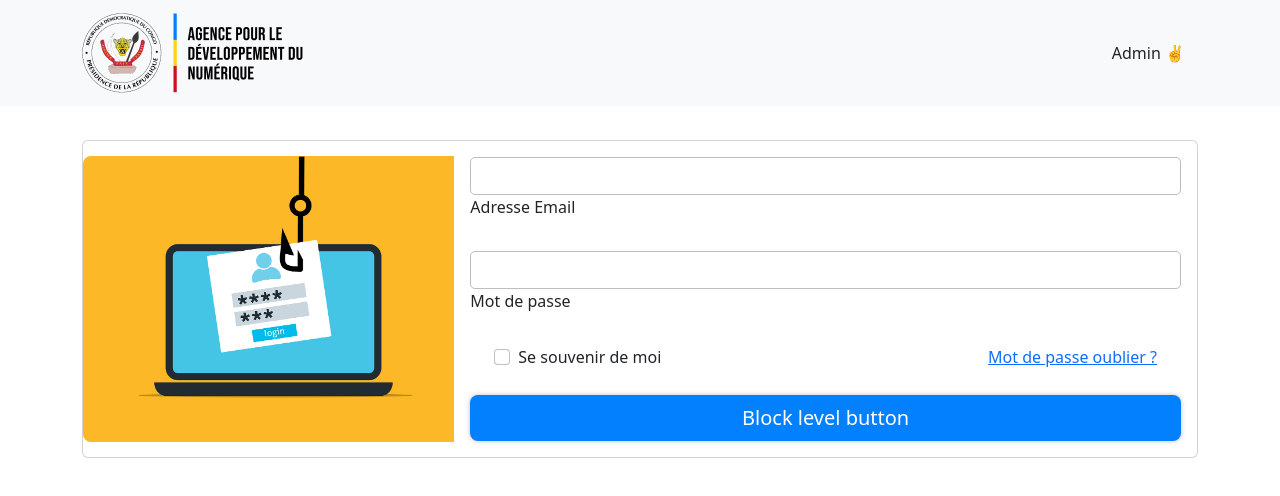
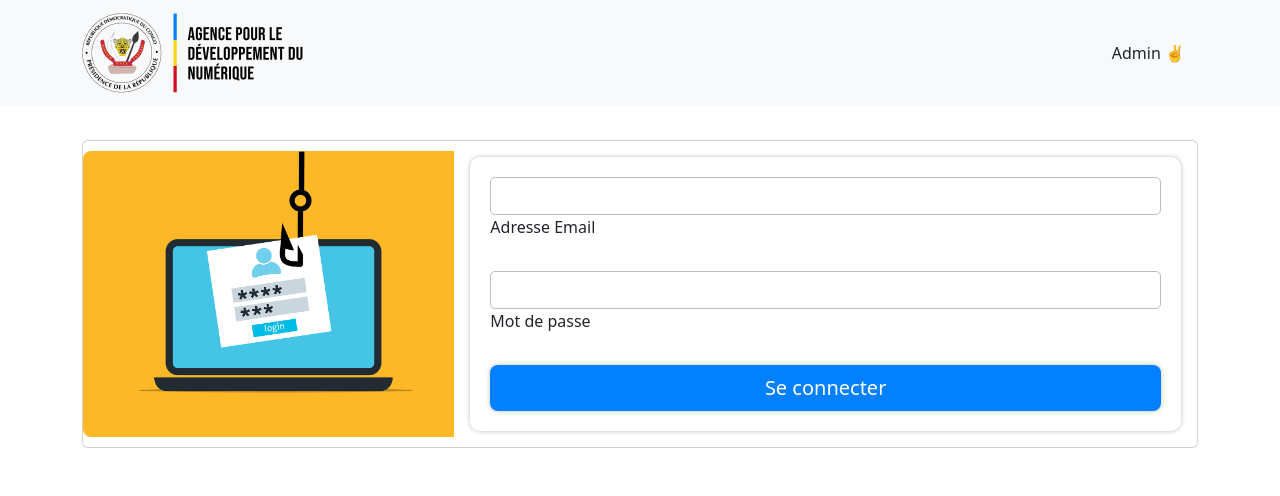
Before and after one commit to hermanngumbu/demande-adresse-mail-app, a React (Create React App) app: page /login in a window 1280 px wide. Shown: the top 496 px of the page. Built offline with nearby package versions, Linux system fonts and the light colour scheme.

Commit message:
feat: add authenfication

```diff
--- a/package.json
+++ b/package.json
@@ -6,6 +6,7 @@
     "@testing-library/jest-dom": "^5.16.5",
     "@testing-library/react": "^13.4.0",
     "@testing-library/user-event": "^13.5.0",
+    "axios": "^1.3.5",
     "bootstrap": "^5.2.3",
     "mdb-react-ui-kit": "^6.0.0",
     "react": "^18.2.0",
--- a/src/components/login/Login.jsx
+++ b/src/components/login/Login.jsx
@@ -1,69 +1,49 @@
-import React from 'react'
-// import { useForm } from 'react-hook-form'
+import React, { useState } from 'react'
+import { useForm } from 'react-hook-form'
 // import Navbar from '../navbar/Navbar'
 import log from '../../images/log.png';
+import './login.css'
+import axios from 'axios'
 
-import './login.css'
-
-import {Button} from 'react-bootstrap'
+import { Button } from 'react-bootstrap'
 import {
-    MDBBtn,
   MDBContainer,
   MDBCard,
   MDBCardBody,
   MDBCardImage,
   MDBRow,
   MDBCol,
-    MDBInput,
-    MDBCheckbox
+  MDBInput
 }
   from 'mdb-react-ui-kit';
+import { useNavigate } from 'react-router-dom';
 
 const Login = () => {
-//     const { register, handleSubmit, formState: { errors } } = useForm()
+  const { register, handleSubmit, reset } = useForm()
+  const navigate = useNavigate()
 
-//     const submitData = (data) => {
-//           console.log(data)
-//     }
+      const submitData = (data) => {
+        console.log(data)
+        let body = {
+          email: data.email,
+          password: data.password
+        }
+        axios.post("http://localhost:4000/api/auth/login", body)
+          .then((response) => {
+
+            if (response.data.token.user.name === "Dntic_User") {
+              navigate("/validation-dntic")
+            } else if (response.data.token.user.name === "Rh_User") {
+              navigate("/validation-rh")
+            }
+          })
+          .catch((error) => {
+            console.log(error)
+          })
+        reset()
+  }
   return (
     <>
-
-          {/* <div className='main'>
-              <div className='card'>
-                  <div className="card-body">
-                      <div>
-                          <h1 className='card-title'>Authentification</h1>
-                      </div>
-                      <div>
-                          <form className='form' onSubmit={handleSubmit(submitData)} >
-                              <div className='form-input'>
-                                  <div>
-                                      <label htmlFor="">Votre adresse mail</label>
-                                  </div>
-                                  <div className='form-input-text'>
-                                      <input type="email" {...register('email')} />
-                                      {errors.email && <p>email is required </p> }
-                                  </div>
-                              </div>
-                              <div className='form-input'>
-                                  <div>
-                                      <label htmlFor="">Votre mot de passe</label>
-                                  </div>
-                                  <div className='form-input-text'>
-                                      <input type="password" {...register('password')} />
-                                  </div>
-                              </div>
-                              <div>
-                                  <button type='submit' className='btn-connexion'>SE CONNECTER</button>
-                              </div>
-                          </form>
-                      </div>
-                 </div>
-              </div>
-          </div> */}
-
-
-
       <MDBContainer className='my-5 m-14'>
         <MDBCard>
 
@@ -77,20 +57,17 @@ const Login = () => {
 
               <MDBCardBody>
 
-              <MDBInput wrapperClass='mb-4' label='Adresse Email' id='form1' type='email'/>
-              <MDBInput wrapperClass='mb-4' label='Mot de passe' id='form2' type='password'/>
-
-              <div className="d-flex justify-content-between mx-4 mb-4">
-                <MDBCheckbox name='flexCheck' value='' id='flexCheckDefault' label='Se souvenir de moi' />
-                <a href="!#">Mot de passe oublier ?</a>
-              </div>
+                <form onSubmit={handleSubmit(submitData)}>
+                  <MDBInput wrapperClass='mb-4' label='Adresse Email' id='form1' type='email' {...register('email')} />
+                  <MDBInput wrapperClass='mb-4' label='Mot de passe' id='form2' type='password' {...register('password')} />
 
                   {/* <MDBBtn className="mb-4 w-100">Se Connecter</MDBBtn> */}
                   <div className="d-grid gap-2">
-              <Button variant="primary" size="lg">
-                Block level button
+                    <Button variant="primary" size="lg" type='submit'>
+                      Se connecter
                     </Button>
                   </div>
+                </form>
 
 
               </MDBCardBody>
```
Also changed, not shown: 1 other file (tests, documents, lock files or other folders). Lines whose indentation alone changed are shown as unchanged.
